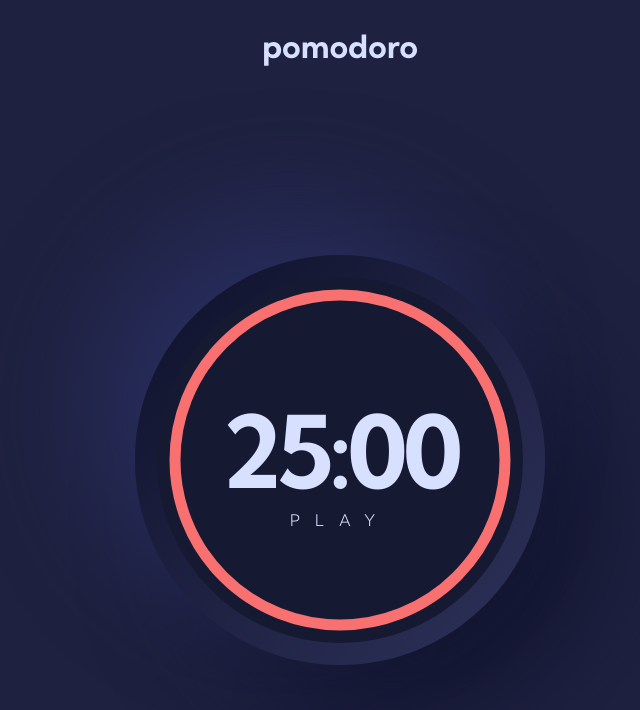
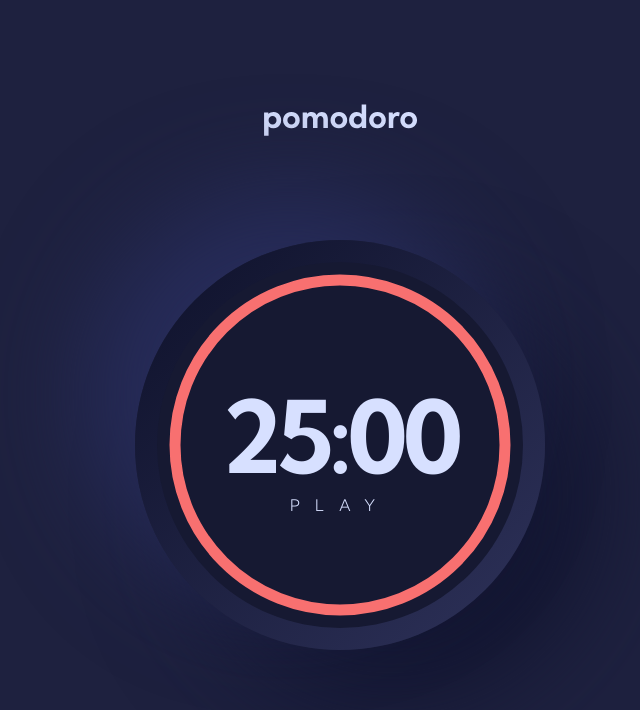
Before and after one commit to juandonito/pomodoro-app, a React (Create React App) app: page / in a window 1280 px wide. Shown: the top 710 px of the page, without its empty margins (300-940 px from the left). Built offline with nearby package versions, Linux system fonts and the light colour scheme.

Commit message:
refactor: moved header to main

```diff
--- a/src/App.tsx
+++ b/src/App.tsx
@@ -1,11 +1,9 @@
 import React from "react";
-import Header from "./components/Header.component";
 import Main from "./components/Main.component";
 
 function App() {
   return (
     <React.Fragment>
-      <Header />
       <Main />
     </React.Fragment>
   );
--- a/src/components/Main.component.tsx
+++ b/src/components/Main.component.tsx
@@ -1,10 +1,12 @@
 import React, { FC } from "react";
 import StyledMain from "./Main.styled";
 import Clock from "./Clock.component";
+import Header from "./Header.component";
 
 const Main: FC = () => {
   return (
     <StyledMain>
+      <Header />
       <Clock />
     </StyledMain>
   );
```
